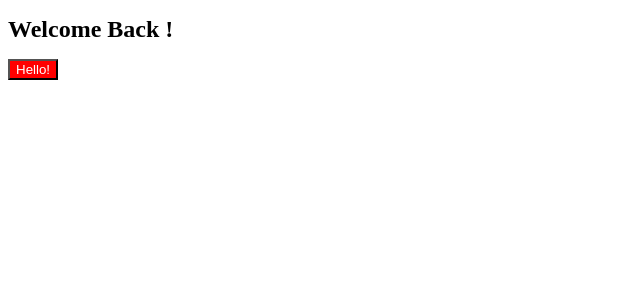
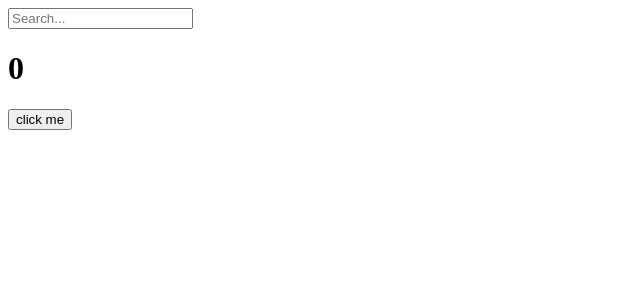
Before and after one commit to EZurno/reactStudy, a React (Create React App) app in the folder movie-project/: page / in a window 1280 px wide. Shown: the top 300 px of the page, without its empty margins (0-640 px from the left). Built offline with nearby package versions, Linux system fonts and the light colour scheme.

Commit message:
useEffect()
1. useEffect(functionName, value[])
 - value가 변할 때 function 동작

2. API 서버에서 이미 가져온 값을 가져올 필요가 없기 때문에 useEffect() 로 불필요한 동작을 줄여줌

```diff
--- /dev/null
+++ b/movie-project/src/UseEffect.js
@@ -0,0 +1,48 @@
+import { useEffect, useState } from "react";
+
+function UseEffect() {
+  let [number, setNumber] = useState(0);
+  let [keyword, setKeyword] = useState("");
+
+  function Clicked() {
+    setNumber((current) => current + 1);
+  }
+
+  function Searching(event) {
+    setKeyword(event.target.value);
+  }
+
+  console.log("Any Times");
+  // Clicked가 실행되면 다시 자동 실행 됨
+  //하지만 API에서 굳이 다시 가져올 필요가 없음
+
+  function OnlyOne() {
+    console.log("Only one.");
+  }
+
+  useEffect(OnlyOne, []);
+  //API에서 중복으로 가져오는 일을 방지하기 위해 useEffect 함수 사용
+  //useEffect(functionName, Caution value Array array 속 value 가 변할 때만 작동);
+
+  useEffect(() => {
+    if (3 < keyword.length && keyword !== "") console.log(keyword);
+  }, [keyword]);
+
+  useEffect(() => {
+    console.log("Changedd number & keyword");
+  }, [keyword, number]);
+
+  return (
+    <div>
+      <input
+        value={keyword}
+        onChange={Searching}
+        placeholder="Search..."
+      ></input>
+      <h1>{number}</h1>
+      <button onClick={Clicked}>click me</button>
+    </div>
+  );
+}
+
+export default UseEffect;
--- a/movie-project/src/index.js
+++ b/movie-project/src/index.js
@@ -1,10 +1,10 @@
 import React from "react";
 import ReactDOM from "react-dom/client";
-import App from "./App";
+import UseEffect from "./UseEffect";
 
 const root = ReactDOM.createRoot(document.getElementById("root"));
 root.render(
-  <React.StrictMode>
-    <App />
-  </React.StrictMode>
+  // <React.StrictMode>
+  <UseEffect />
+  // </React.StrictMode> UseEffect 속 함수가 두번 실행되므로 주석 처리
 );
```
